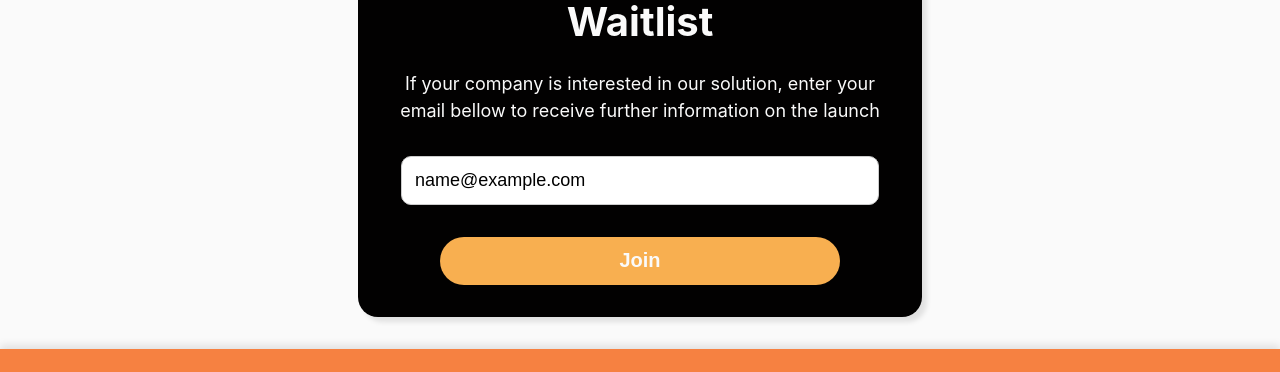
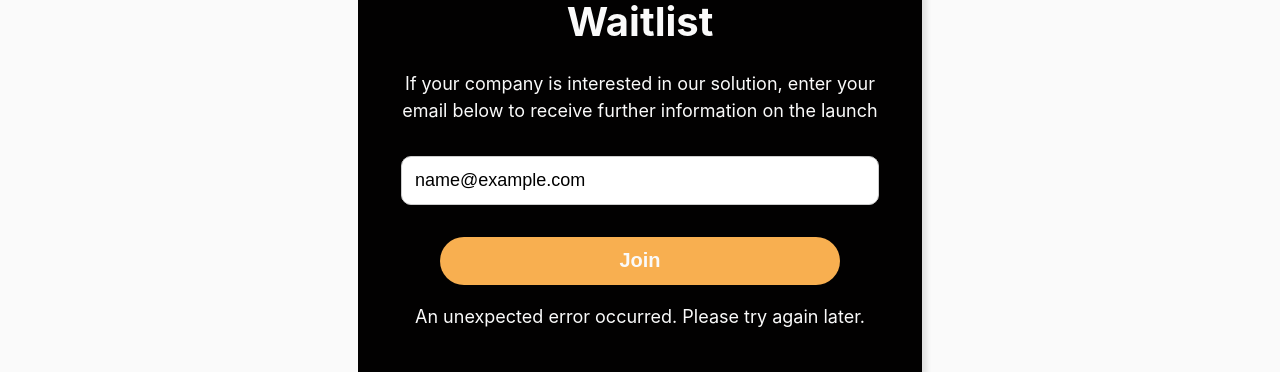
Before and after one commit to CamJMend/CemBio, a React (Vite) app in the folder CemBioF/: page / in a window 1280 px wide. Both pictures are taken after typing "name@example.com" into the empty fields and a click on the button "Join". Shown: the part 2511-2883 px from the top of the page. Built offline with nearby package versions, Linux system fonts and the light colour scheme; no server answers.

Commit message:
Subscription message

```diff
--- a/CemBioF/src/components/WaitlistForm/WaitlistForm.jsx
+++ b/CemBioF/src/components/WaitlistForm/WaitlistForm.jsx
@@ -3,6 +3,7 @@ import "./WaitlistForm.css";
 
 const WaitlistForm = () => {
     const [email, setEmail] = useState('');
+    const [message, setMessage] = useState('');
 
     const handleSubmit = (e) => {
         e.preventDefault();
@@ -18,16 +19,18 @@ const WaitlistForm = () => {
         .then(data => {
             console.log('Success:', data);
             setEmail('');
+            setMessage(data.message); // Establecer el mensaje del servidor
         })
         .catch((error) => {
             console.error('Error:', error);
+            setMessage('An unexpected error occurred. Please try again later.'); // Establecer un mensaje de error genérico
         });
     };
 
     return (
         <form className="form-waitlist" onSubmit={handleSubmit}>
             <h2>Waitlist</h2>
-            <p>If your company is interested in our solution, enter your email bellow to receive further information on the launch</p>
+            <p>If your company is interested in our solution, enter your email below to receive further information on the launch</p>
             <input
                 type="email"
                 value={email}
@@ -36,6 +39,7 @@ const WaitlistForm = () => {
                 required
             />
             <button type="submit">Join</button>
+            {message && <p className={message.startsWith('Error') ? 'error' : 'success'}>{message}</p>}
         </form>
     );
 };
```
